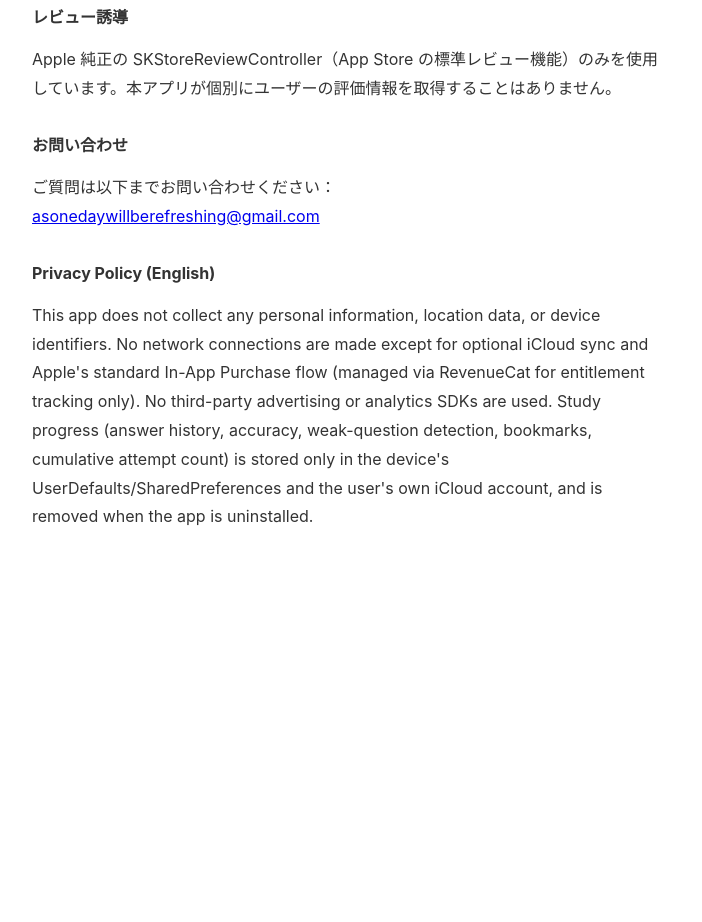
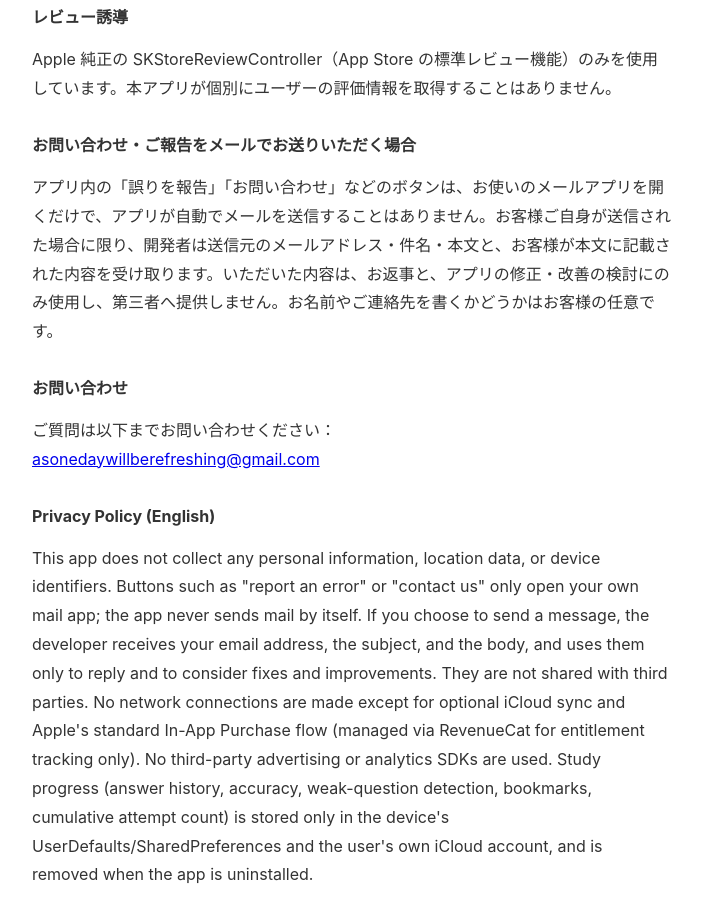
Before and after one commit to takurofukuma/gijutsushi1ji-legal, a plain HTML site: page privacy.html in a window 1280 px wide. Shown: the part 1456-2378 px from the top of the page, without its empty margins (288-990 px from the left). Before the commit the page ends 2027 px from the top, so only its background shows below. Drawn offline with Linux system fonts and the light colour scheme.

Commit message:
メールでのご報告・お問い合わせで開発者が受け取る情報を明記する
アプリ内の「誤りを報告」「お問い合わせ」「受験結果を知らせる」は mailto を開くだけで
自動送信はしないが、利用者が送れば送信元アドレス・件名・本文が開発者に届く。
これまで「個人情報を取得しません」としか書いておらず、アプリによる自動収集と、
利用者が自分で送ったメールの受領が区別できなかった。

課金まわりの「氏名・メールアドレス等を開発者が受け取ることはありません」は
その文脈では正しいので、そのまま残して別の節として足している。

Co-Authored-By: Claude Opus 5 (1M context) <noreply@anthropic.com>

```diff
--- a/privacy.html
+++ b/privacy.html
@@ -22,7 +22,7 @@
   <h1>プライバシーポリシー</h1>
   <p>アプリ名：技術士1次ドリル<br>
   開発者：KawaApp Studio<br>
-  最終更新：2026年5月8日</p>
+  最終更新：2026年9月14日</p>
 
   <h2>開発者による情報収集</h2>
   <p>本アプリは、ユーザーの個人情報・位置情報・端末識別情報・その他いかなる個人データも開発者側に収集することはありません。</p>
@@ -48,11 +48,14 @@
   <h2>レビュー誘導</h2>
   <p>Apple 純正の SKStoreReviewController（App Store の標準レビュー機能）のみを使用しています。本アプリが個別にユーザーの評価情報を取得することはありません。</p>
 
+  <h2>お問い合わせ・ご報告をメールでお送りいただく場合</h2>
+  <p>アプリ内の「誤りを報告」「お問い合わせ」などのボタンは、お使いのメールアプリを開くだけで、アプリが自動でメールを送信することはありません。お客様ご自身が送信された場合に限り、開発者は送信元のメールアドレス・件名・本文と、お客様が本文に記載された内容を受け取ります。いただいた内容は、お返事と、アプリの修正・改善の検討にのみ使用し、第三者へ提供しません。お名前やご連絡先を書くかどうかはお客様の任意です。</p>
+
   <h2>お問い合わせ</h2>
   <p>ご質問は以下までお問い合わせください：<br>
   <a href="mailto:asonedaywillberefreshing@gmail.com">asonedaywillberefreshing@gmail.com</a></p>
 
   <h2>Privacy Policy (English)</h2>
-  <p>This app does not collect any personal information, location data, or device identifiers. No network connections are made except for optional iCloud sync and Apple's standard In-App Purchase flow (managed via RevenueCat for entitlement tracking only). No third-party advertising or analytics SDKs are used. Study progress (answer history, accuracy, weak-question detection, bookmarks, cumulative attempt count) is stored only in the device's UserDefaults/SharedPreferences and the user's own iCloud account, and is removed when the app is uninstalled.</p>
+  <p>This app does not collect any personal information, location data, or device identifiers. Buttons such as "report an error" or "contact us" only open your own mail app; the app never sends mail by itself. If you choose to send a message, the developer receives your email address, the subject, and the body, and uses them only to reply and to consider fixes and improvements. They are not shared with third parties. No network connections are made except for optional iCloud sync and Apple's standard In-App Purchase flow (managed via RevenueCat for entitlement tracking only). No third-party advertising or analytics SDKs are used. Study progress (answer history, accuracy, weak-question detection, bookmarks, cumulative attempt count) is stored only in the device's UserDefaults/SharedPreferences and the user's own iCloud account, and is removed when the app is uninstalled.</p>
 </body>
 </html>
```
